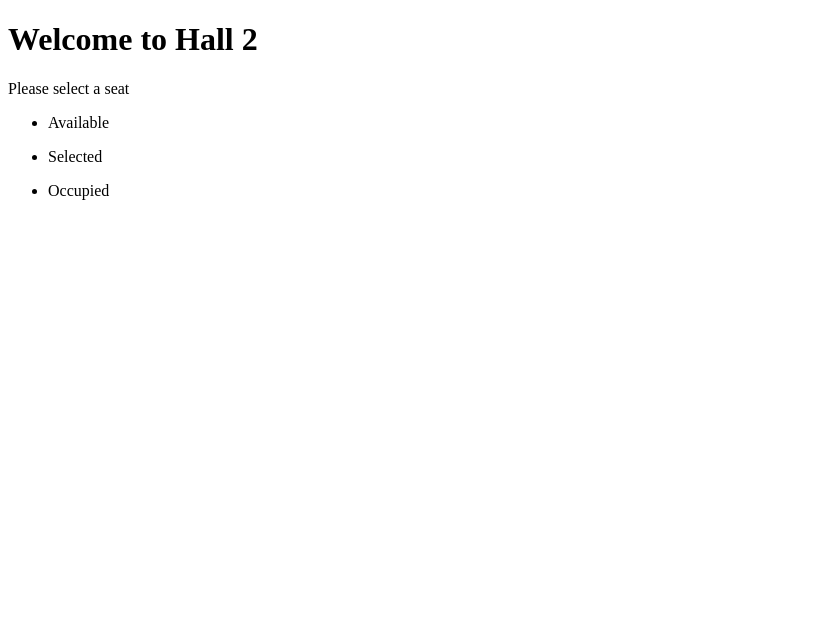
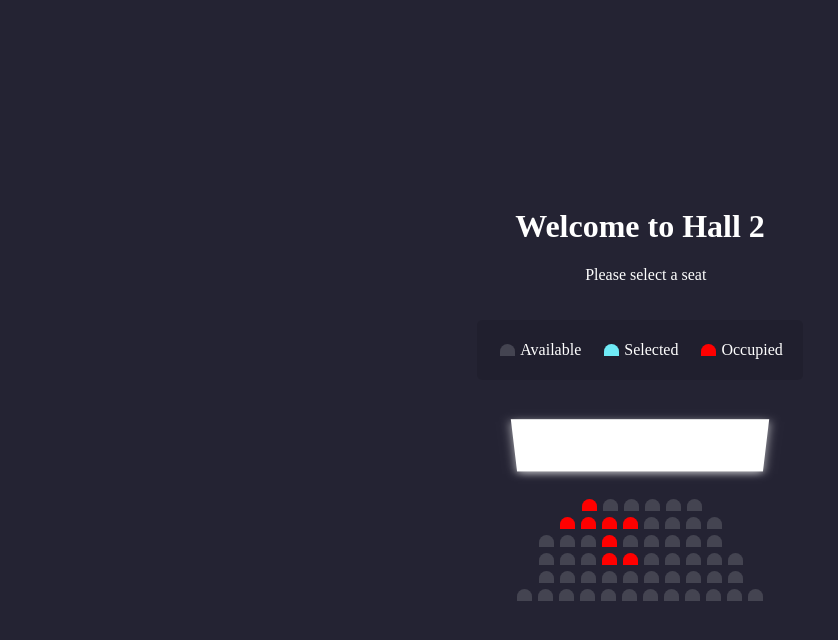
Before and after one commit to David-refai/Team1-Cinema, a plain HTML site: page sitSelect/Hall2/sitSelectHall2.html in a window 1280 px wide. Shown: the whole page, without its empty margins (0-838 px from the left). Drawn offline with Linux system fonts and the light colour scheme.

Commit message:
Hall2 css done, fixed color issue

```diff
--- a/sitSelect/Hall1/sitSelectHall1-style.css
+++ b/sitSelect/Hall1/sitSelectHall1-style.css
@@ -65,7 +65,7 @@ body {
   background: rgba(0, 0, 0, 0.1);
   padding: 5px 10px;
   border-radius: 5px;
-  color: #151515;
+  color: white;
   list-style-type: none;
   display: flex;
   justify-content: space-between;
--- a/sitSelect/Hall2/sitSelectHall2-style.css
+++ b/sitSelect/Hall2/sitSelectHall2-style.css
@@ -0,0 +1,119 @@
+* {
+  box-sizing: border-box;
+}
+
+body {
+  background-color: #242333;
+  color: #fff;
+  display: flex;
+  flex-direction: column;
+  align-items: center;
+  justify-content: center;
+  height: 100vh;
+  margin: 0;
+}
+
+.hall-container{
+  margin: 20px 0;
+}
+
+.hall-container label{
+  margin-left: 70px;
+}
+
+.container {
+  perspective: 1000px;
+  margin-bottom: 30px;
+}
+
+.seat,.free-seat{
+  background-color: #444451;
+  height: 12px;
+  width: 15px;
+  margin: 3px;
+  border-top-left-radius: 10px;
+  border-top-right-radius: 10px;
+}
+
+.seat.selected{
+  background-color: #6feaf6;
+}
+
+.selected-seat{
+  background-color:#6feaf6;
+  height: 12px;
+  width: 15px;
+  margin: 3px;
+  border-top-left-radius: 10px;
+  border-top-right-radius: 10px;
+}
+
+.seat.occupied{
+  background-color: red;
+}
+
+.occupied-seat{
+  background-color: red;
+  height: 12px;
+  width: 15px;
+  margin: 3px;
+  border-top-left-radius: 10px;
+  border-top-right-radius: 10px;
+}
+
+.sit-status{
+  background: rgba(0, 0, 0, 0.1);
+  padding: 5px 10px;
+  border-radius: 5px;
+  color: white;
+  list-style-type: none;
+  display: flex;
+  justify-content: space-between;
+}
+
+.sit-status li{
+  display: flex;
+  align-items: center;
+  justify-content: center;
+  margin: 0 10px;
+}
+
+.sit-status li p{
+  margin-left: 2px;
+}
+
+.row1,.row2,.row3,.row4,.row5,.row6{
+  display: flex;
+}
+
+/* Yang: wonder if there is smarter way to do this part, instead of adjusting padding for each role by padding-left */
+.row1{
+  padding-left: 65px;
+}
+
+.row2{
+  padding-left: 43px;
+}
+
+.row3{
+  padding-left: 22px;
+}
+
+.row4,.row5{
+  padding-left: 22px;
+}
+
+/* Yang: Same as image poster for movies on mainpage, while hovered, scale bigger*/
+.seat:not(.occupied):hover {
+  cursor: pointer;
+  transform: scale(1.2);
+}
+
+.screen {
+  background-color: #fff;
+  height: 70px;
+  width: 100%;
+  margin: 15px 0;
+  transform: rotateX(-45deg);
+  box-shadow: 0 3px 10px rgba(255, 255, 255, 0.7);
+}
--- a/sitSelect/Hall2/sitSelectHall2.html
+++ b/sitSelect/Hall2/sitSelectHall2.html
@@ -48,10 +48,10 @@
     </div>
 
     <div class="row2">
-      <div class="seat"></div>
-      <div class="seat"></div>
-      <div class="seat"></div>
-      <div class="seat"></div>
+      <div class="seat occupied"></div>
+      <div class="seat occupied"></div>
+      <div class="seat occupied"></div>
+      <div class="seat occupied"></div>
       <div class="seat"></div>
       <div class="seat"></div>
       <div class="seat"></div>
@@ -62,7 +62,7 @@
       <div class="seat"></div>
       <div class="seat"></div>
       <div class="seat"></div>
-      <div class="seat"></div>
+      <div class="seat occupied"></div>
       <div class="seat"></div>
       <div class="seat"></div>
       <div class="seat"></div>
@@ -74,8 +74,8 @@
       <div class="seat"></div>
       <div class="seat"></div>
       <div class="seat"></div>
-      <div class="seat"></div>
-      <div class="seat"></div>
+      <div class="seat occupied"></div>
+      <div class="seat occupied"></div>
       <div class="seat"></div>
       <div class="seat"></div>
       <div class="seat"></div>
```
